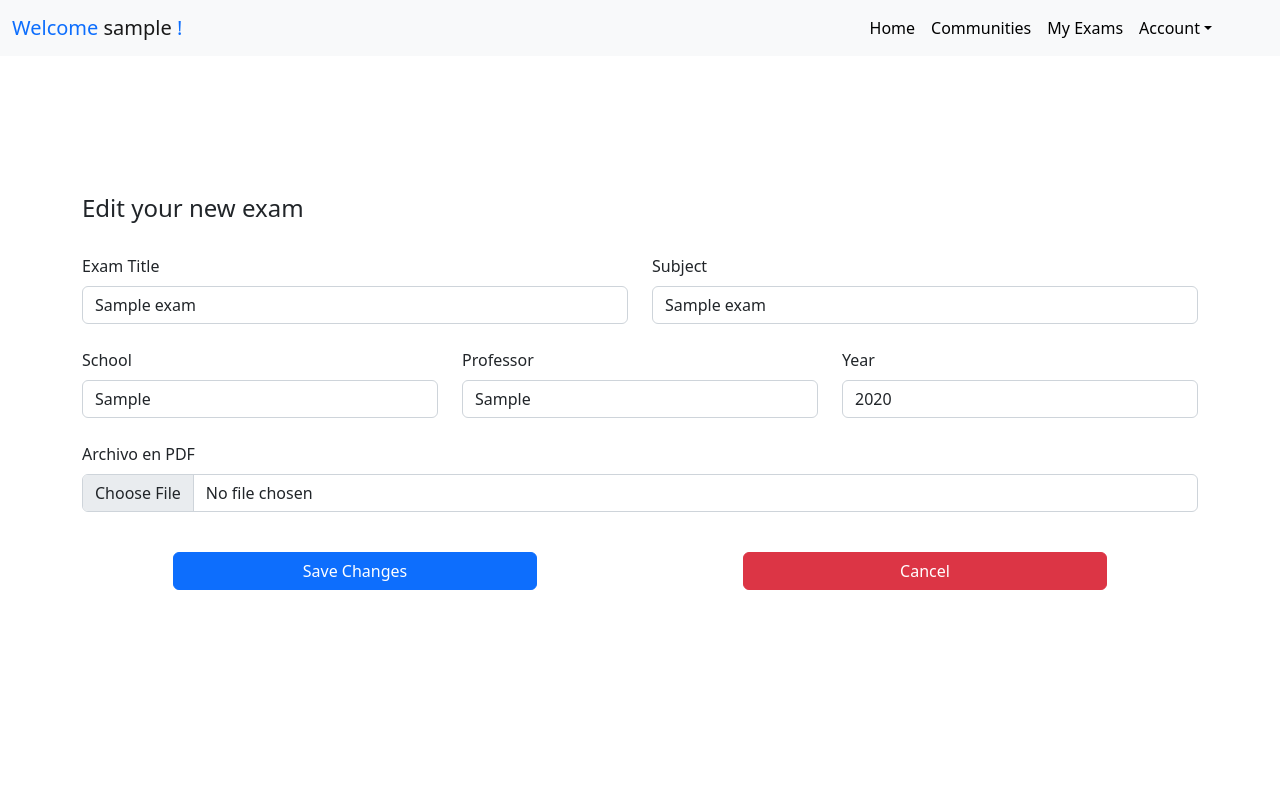
After one commit to BrianArz/STAT, a PHP site: page /views/editExam.php?idExam=1 in a window 1280 px wide. The commit adds this page. Run offline with PHP 8.4, Linux system fonts and the light colour scheme; the visitor is signed in with stand-in values (Sample User, id 1); tables that the repository leaves empty or names only in its code hold one stand-in row (values such as "Sample post").

Commit message:
[Edit Exam] Functinality without pdf

```diff
--- /dev/null
+++ b/controllers/editExamController.php
@@ -0,0 +1,92 @@
+<?php
+
+    session_start();
+    if(empty($_SESSION["nameUser"]))
+    {
+        header("Location: ../login.php");
+    }
+
+    include $_SERVER['DOCUMENT_ROOT'] . '/STAT/models/dbConnection.php';
+
+    $errorMessage = "";
+    $idExam = $_GET["idExam"];
+
+    //Database connection try
+    try
+    {
+        $dbConn = openConn();
+
+        try
+        {
+            $sql = $dbConn -> query("select * from exams where idExam = '$idExam'");
+
+            if($examData = $sql -> fetch_object())
+            {
+                $examTitle = $examData -> title;
+                $examSubject = $examData -> subject;
+                $examSchool = $examData -> school;
+                $examProfessor = $examData -> professor;
+                $examYear = $examData -> year;
+
+                closeConn($dbConn);
+            }
+            else
+            {
+                $errorMessage = "<div class='alert alert-danger d-grid gap-2 mb-3' role='alert'>Couldn't fetch exam data</div>";
+            }
+
+        }
+        catch(Exception $e)
+        {
+            $errorMessage = "<div class='alert alert-danger d-grid gap-2 mb-3' role='alert'>" . $e -> getMessage() . "</div>";
+        }
+
+    }
+    //Database exception
+    catch(Exception $e)
+    {
+        $errorMessage = "<div class='alert alert-danger d-grid gap-2 mb-3' role='alert'>" . $e -> getMessage() . "</div>";
+    }
+
+    if ($_SERVER["REQUEST_METHOD"] === "POST")
+    {
+        if(isset($_POST['btnSaveExam']))
+        {
+
+            $examTitle = $_POST["title"];
+            $examSubject = $_POST["subject"];
+            $examSchool = $_POST["school"];
+            $examProfessor = $_POST["professor"];
+            $examYear = $_POST["year"];
+
+            try
+            {
+                $dbConn = openConn();
+            }
+            catch(Exception $e)
+            {
+                $errorMessage = "<div class='alert alert-danger d-grid gap-2 mb-3' role='alert'>" . $e -> getMessage() . "</div>";
+            }
+
+            //Save new exam condition -> 1. Delele old exam | 2. Upload new exam
+            if(!empty($_POST["pdf"]))
+            {
+
+            }
+
+            try
+            {
+                $result = $dbConn -> query("update exams set title = '$examTitle', subject = '$examSubject', school = '$examSchool', professor = '$examProfessor', year = '$examYear' where idExam = '$idExam'");
+
+                closeConn($dbConn);
+
+                header("Location: ../views/myexams.php");
+            }
+            catch(Exception $e)
+            {
+                $errorMessage = "<div class='alert alert-primary d-grid gap-2 mb-3' role='alert'>Hola!</div>";
+            }
+        }
+    }
+
+?>
--- /dev/null
+++ b/views/editExam.php
@@ -0,0 +1,99 @@
+<?php
+    include "../controllers/editExamController.php";
+?>
+
+<!DOCTYPE html>
+<html>
+    <head>
+        <title>Dashboard</title>
+
+        <link rel="stylesheet" href="../resources/vendors/bootstrap/bootstrap.min.css">
+        <link rel="stylesheet" href="../resources/css/style.css">
+
+    </head>
+
+    <body>
+
+        <header>
+            <?php
+                include "../utils/navbar.php";
+            ?>
+        </header>
+
+
+        <div class="wrapper">
+            <div class="container">
+
+                <div class="row">
+                    <div class="col-lg-12 col-md-6">
+                        <h4>Edit your new exam</h4>
+                    </div>
+                </div>
+
+                <div class="row">
+                    <form method="post" action="" enctype="multipart/form-data">
+                        <div class="row mt-4">
+                            <div class="col-lg-6 col-md-6 mb-3">
+                                <label for="examTitle" class="form-label">Exam Title</label>
+                                <input type="text" class="form-control" id="examTitle" required name="title" value="<?php echo $examTitle;?>">
+                            </div>
+                            <div class="col-lg-6 col-md-6 mb-3">
+                                <label for="examSubject" class="form-label">Subject</label>
+                                <input type="text" class="form-control" id="examSubject" required name="subject" value="<?php echo $examSubject;?>">
+                            </div>
+                        </div>
+
+                        <div class="row mt-2">
+                            <div class="col-lg-4 col-md-4 mb-3">
+                                <label for="examSchool" class="form-label">School</label>
+                                <input type="text" class="form-control" id="examSchool" required name="school" value="<?php echo $examSchool;?>">
+                            </div>
+                            <div class="col-lg-4 col-md-4 mb-3">
+                                <label for="examProfessor" class="form-label">Professor</label>
+                                <input type="text" class="form-control" id="examProfessor" required name="professor" value="<?php echo $examProfessor;?>">
+                            </div>
+                            <div class="col-lg-4 col-md-4 mb-3">
+                                <label for="examYear" class="form-label">Year</label>
+                                <input type="number" class="form-control" id="examYear" required name="year" value="<?php echo $examYear;?>">
+                            </div>
+                        </div>
+
+                        <div class="row mt-2">
+                            <div class="mb-3">
+                                <label for="formFile" class="form-label">Archivo en PDF</label>
+                                <input class="form-control" type="file" id="formFile" accept=".pdf" name="pdf">
+                            </div>
+                        </div>
+
+                        <!-- <div class="row mt-2">
+                            <div class="col-lg-12 col-md-12 mb-3">
+                                <label for="examDescription" class="form-label">Description</label>
+                                <textarea class="form-control" id="examDescription" rows="3" required name="description"></textarea>
+                            </div>
+                        </div> -->
+
+                        <?php echo $errorMessage;?>
+
+                        <div class="row mt-4">
+                            <div class="col-lg-6 col-md-6 mb-3 d-flex justify-content-center">
+                                <button name="btnSaveExam" class="btn btn-md btn-primary col-lg-8" type="submit">Save Changes</button>
+                            </div>
+                            <div class="col-lg-6 col-md-6 mb-3 d-flex justify-content-center">
+                                <a href="myExams.php" class="btn btn-md btn-danger col-lg-8" role="button">Cancel</a>
+                            </div>
+                        </div>
+
+                    </form>
+
+                </div>
+
+
+
+
+            </div>
+        </div>
+
+        <script src="../resources/vendors/jquery/jquery.min.js"></script>
+        <script src="../resources/vendors/bootstrap/bootstrap.bundle.min.js"></script>
+    </body>
+</html>
--- a/views/myexams.php
+++ b/views/myexams.php
@@ -97,7 +97,7 @@
                                     <td><?php echo $examData["school"];?></td>
                                     <td>
                                         <a href="../controllers/getPdf.php?idExam=<?php echo $examData['idExam']; ?>" target="_blank"><i class="bi bi-eye-fill me-2"></i></a>
-                                        <i class="bi bi-pencil-fill me-2"></i>
+                                        <a href="../views/editExam.php?idExam=<?php echo $examData['idExam']; ?>"><i class="bi bi-pencil-fill me-2"></i></a>
                                         <i class="bi bi-trash3-fill me-2" onclick="phpController('deleteExam' , '<?php echo $examData['idExam']; ?>')"></i>
                                     </td>
                                 </tr>
```
